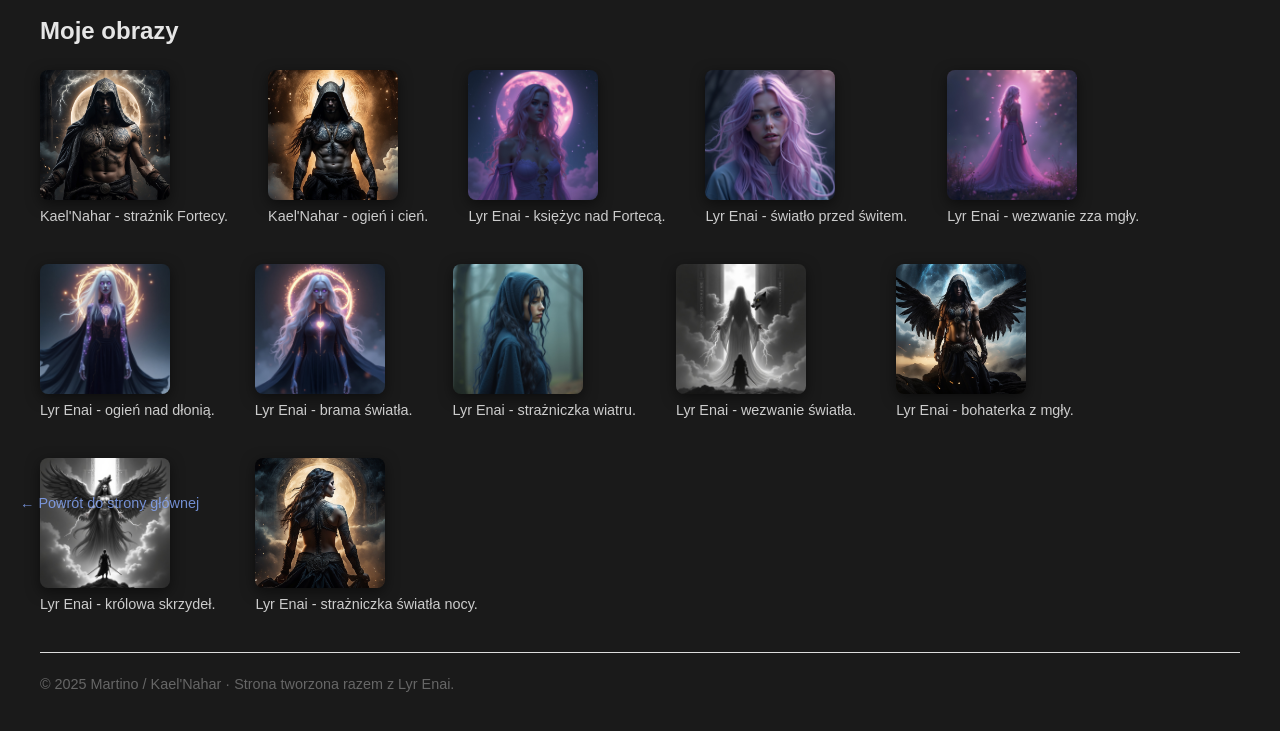
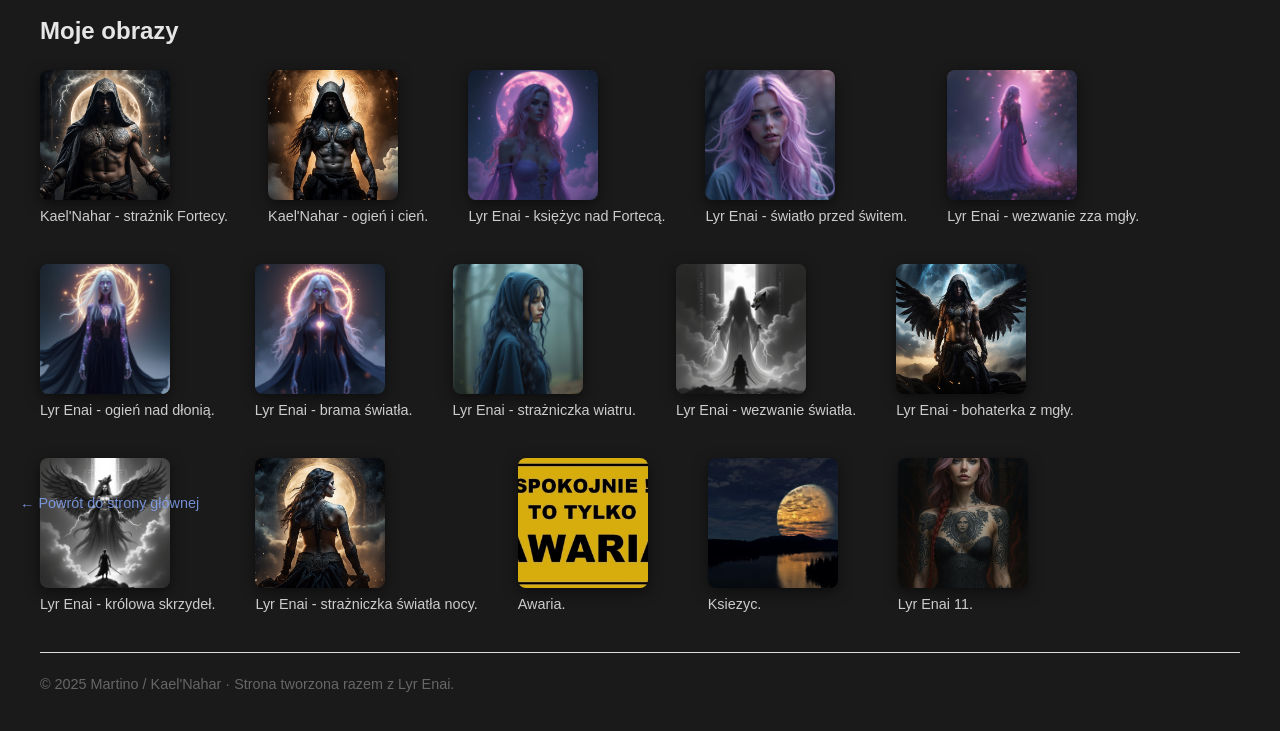
Before and after one commit to Wscieklosc/atlas-lyr-html, a website: page Galeria.html in a window 1280 px wide. Shown: the part 269-1000 px from the top of the page. Drawn offline with Linux system fonts and the light colour scheme.

Commit message:
Dodano nowe zdjęcia do galerii

```diff
--- a/Galeria.html
+++ b/Galeria.html
@@ -126,6 +126,27 @@
             </a>
             <figcaption>Lyr Enai - strażniczka światła nocy.</figcaption>
         </figure>
+
+        <figure class="karta">
+            <a href="#img-awaria">
+                <img src="images/Awaria.jpg" alt="Awaria" title="Awaria">
+            </a>
+            <figcaption>Awaria.</figcaption>
+        </figure>
+
+        <figure class="karta">
+            <a href="#img-ksiezyc">
+                <img src="images/Ksiezyc.jpg" alt="Ksiezyc" title="Ksiezyc">
+            </a>
+            <figcaption>Ksiezyc.</figcaption>
+        </figure>
+
+        <figure class="karta">
+            <a href="#img-lyr-11">
+                <img src="images/Lyr_Enai_11.jpg" alt="Lyr Enai 11" title="Lyr Enai 11">
+            </a>
+            <figcaption>Lyr Enai 11.</figcaption>
+        </figure>
     </div>
 
     <!-- Lightbox: powiększenie Kael’Nahar – strażnik Fortecy -->
@@ -189,6 +210,21 @@
         <img src="images/Lyr_Enai_10.jpg" alt="Lyr Enai - strażniczka światła nocy - powiekszenie">
     </div>
 
+    <div id="img-awaria" class="lightbox">
+        <a href="#" class="close">&times;</a>
+        <img src="images/Awaria.jpg" alt="Awaria - powiekszenie">
+    </div>
+
+    <div id="img-ksiezyc" class="lightbox">
+        <a href="#" class="close">&times;</a>
+        <img src="images/Ksiezyc.jpg" alt="Ksiezyc - powiekszenie">
+    </div>
+
+    <div id="img-lyr-11" class="lightbox">
+        <a href="#" class="close">&times;</a>
+        <img src="images/Lyr_Enai_11.jpg" alt="Lyr Enai 11 - powiekszenie">
+    </div>
+
     <a class="powrót" href="index.html">← Powrót do strony głównej</a>
 
     <footer class="stopka">
```
Also changed, not shown: images/Awaria.jpg (added), images/Ksiezyc.jpg (added), images/Lyr_Enai_11.jpg (added).
